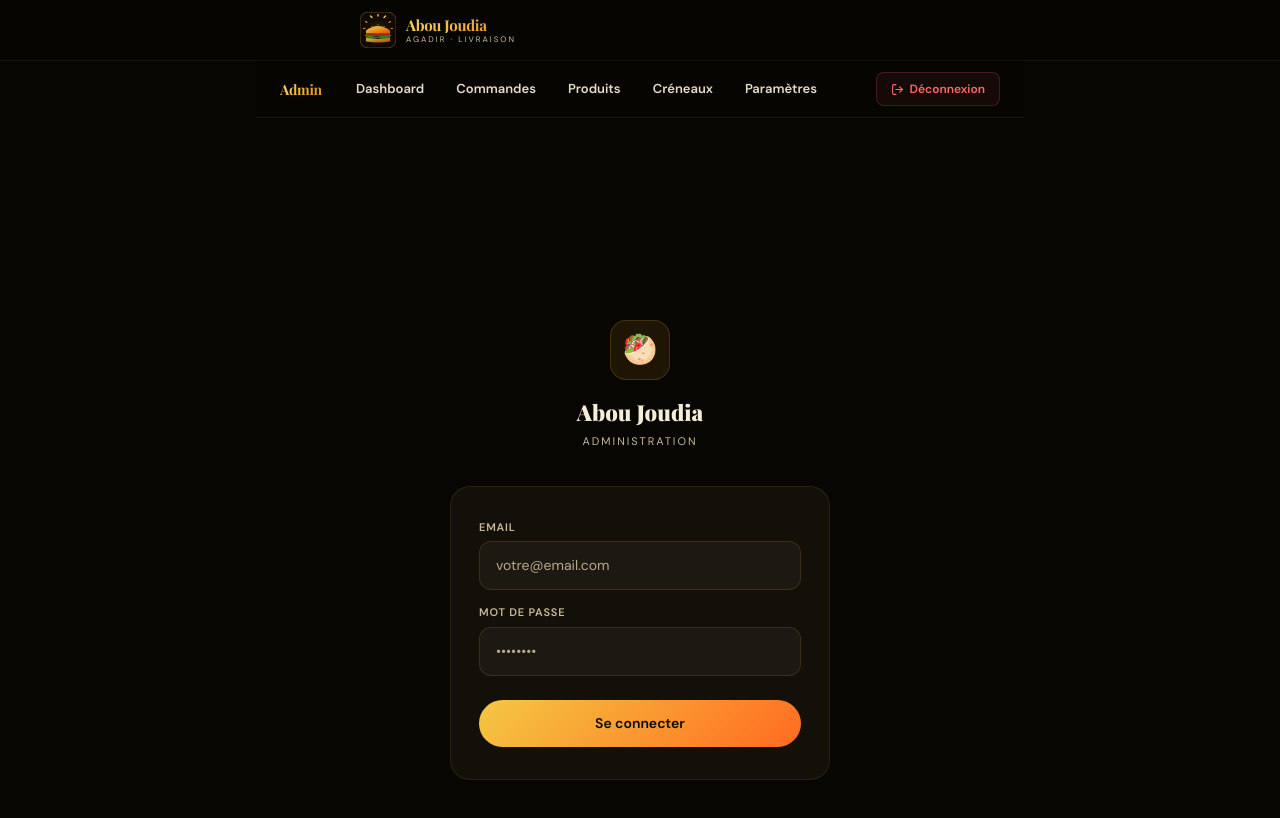
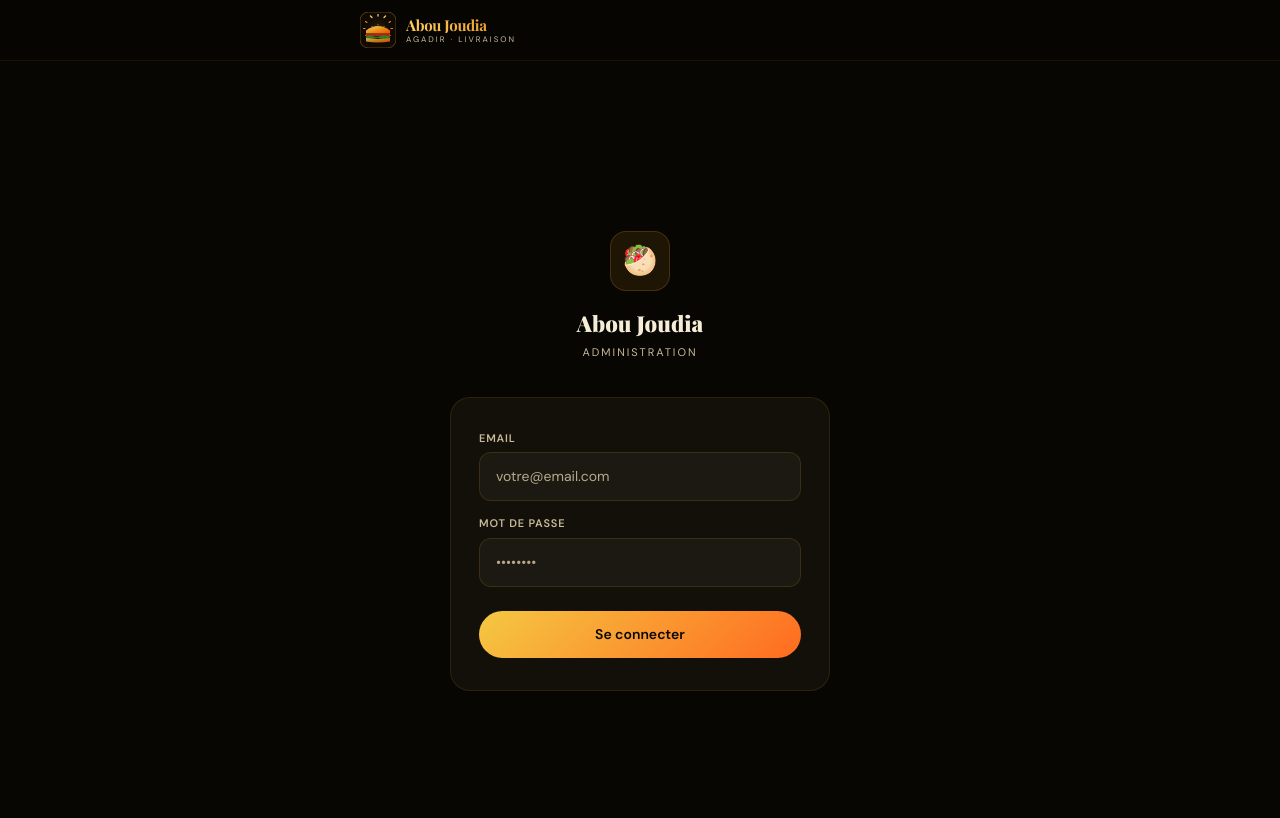
Before and after one commit to Martch-MUNDELE/abou-joudia, a Next.js app: page /admin/login in a window 1280 px wide. Shown: the top 818 px of the page. Built offline with nearby package versions, Linux system fonts and the light colour scheme; no server answers; the database is empty.

Commit message:
fix: masquer navbar sur page login

```diff
--- a/app/admin/layout.tsx
+++ b/app/admin/layout.tsx
@@ -1,10 +1,15 @@
+'use client'
 import AdminNav from '@/components/AdminNav'
+import { usePathname } from 'next/navigation'
 
 export default function AdminLayout({ children }: { children: React.ReactNode }) {
+  const pathname = usePathname()
+  const isLogin = pathname === '/admin/login'
+
   return (
     <div style={{ minHeight: '100vh', background: '#080603' }}>
-      <AdminNav />
-      <main style={{ maxWidth: 900, margin: '0 auto', padding: '32px 24px 80px' }}>
+      {!isLogin && <AdminNav />}
+      <main style={{ maxWidth: 900, margin: '0 auto', padding: isLogin ? '0' : '32px 24px 80px' }}>
         {children}
       </main>
     </div>
```
